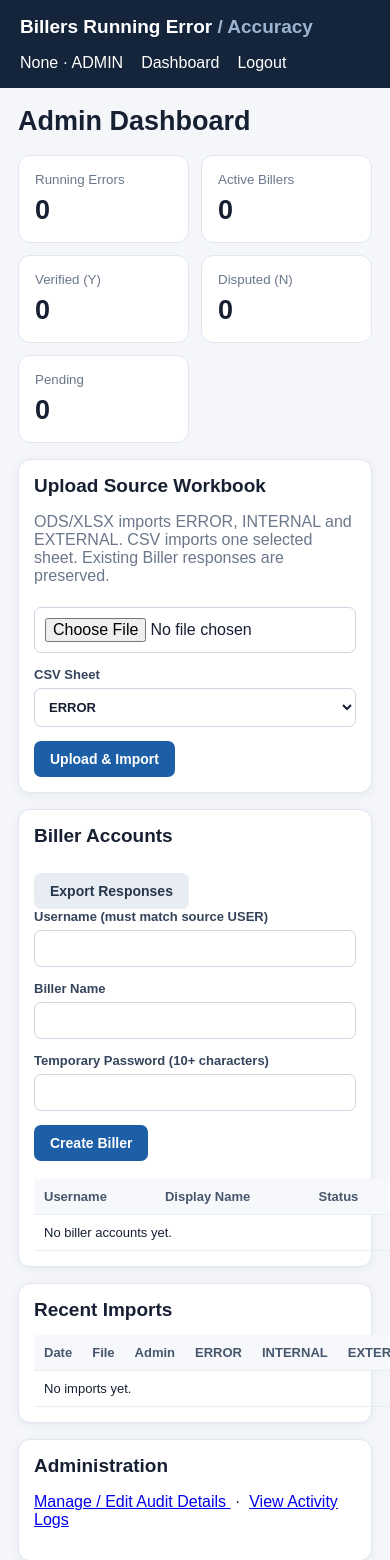
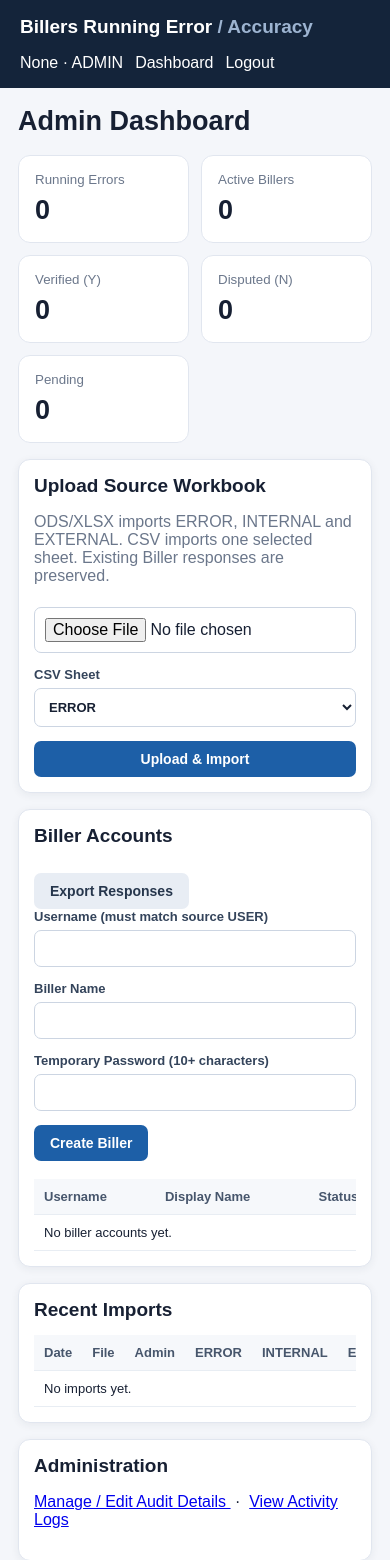
Before and after one commit to PurpleQueen04/billers-running-error-accuracy-system, a Flask app: page /admin in a window 390 px wide; the page is wider, and only the part inside the window is pictured. Shown: the top 1560 px of that part. Run offline with Flask 3, Linux system fonts and the light colour scheme; the visitor is signed in with stand-in values (Sample User, id 1); data comes from the database, SQL or seed files in the repository; data that the repository does not hold is empty; some libraries are stand-ins or nearby versions.

Commit message:
Update style.css

```diff
--- a/static/style.css
+++ b/static/style.css
@@ -199,7 +199,7 @@ button:hover,
     flex-wrap: wrap;
 }
 
-.inline input[type=file] {
+.inline input[type="file"] {
     max-width: 420px;
 }
 
@@ -242,7 +242,8 @@ button:hover,
 }
 
 /* TABLES */
-.tablewrap {
+.tablewrap,
+.table-wrap {
     width: 100%;
     overflow-x: auto;
     margin-top: 12px;
@@ -392,13 +393,14 @@ tbody tr:hover {
     grid-column: 1 / -1;
 }
 
-/* ERROR RESPONSE FORM */
-.card form {
+/* ERROR RESPONSE FORMS
+   Exclude inline upload forms and accuracy filters. */
+.card form:not(.filter-form):not(.inline) {
     display: grid;
     gap: 14px;
 }
 
-.card form button {
+.card form:not(.filter-form):not(.inline) button {
     justify-self: start;
 }
 
@@ -416,6 +418,10 @@ footer {
     header {
         align-items: flex-start;
         flex-direction: column;
+    }
+
+    nav {
+        gap: 12px;
     }
 
     main {
@@ -442,6 +448,15 @@ footer {
         max-width: none;
     }
 
+    .inline {
+        align-items: stretch;
+        flex-direction: column;
+    }
+
+    .inline input[type="file"] {
+        max-width: 100%;
+    }
+
     .accuracy-actions {
         flex-direction: column;
     }
```
